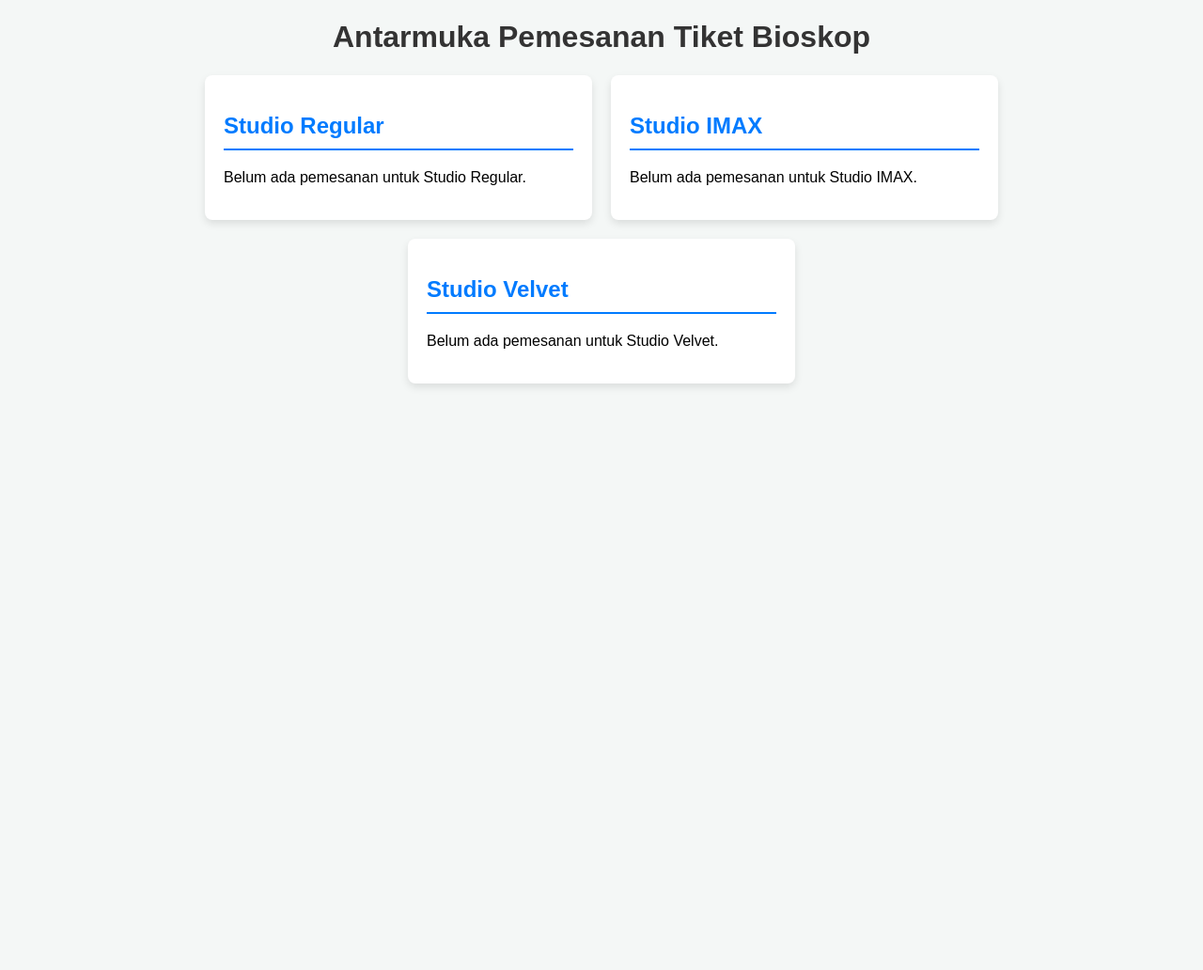
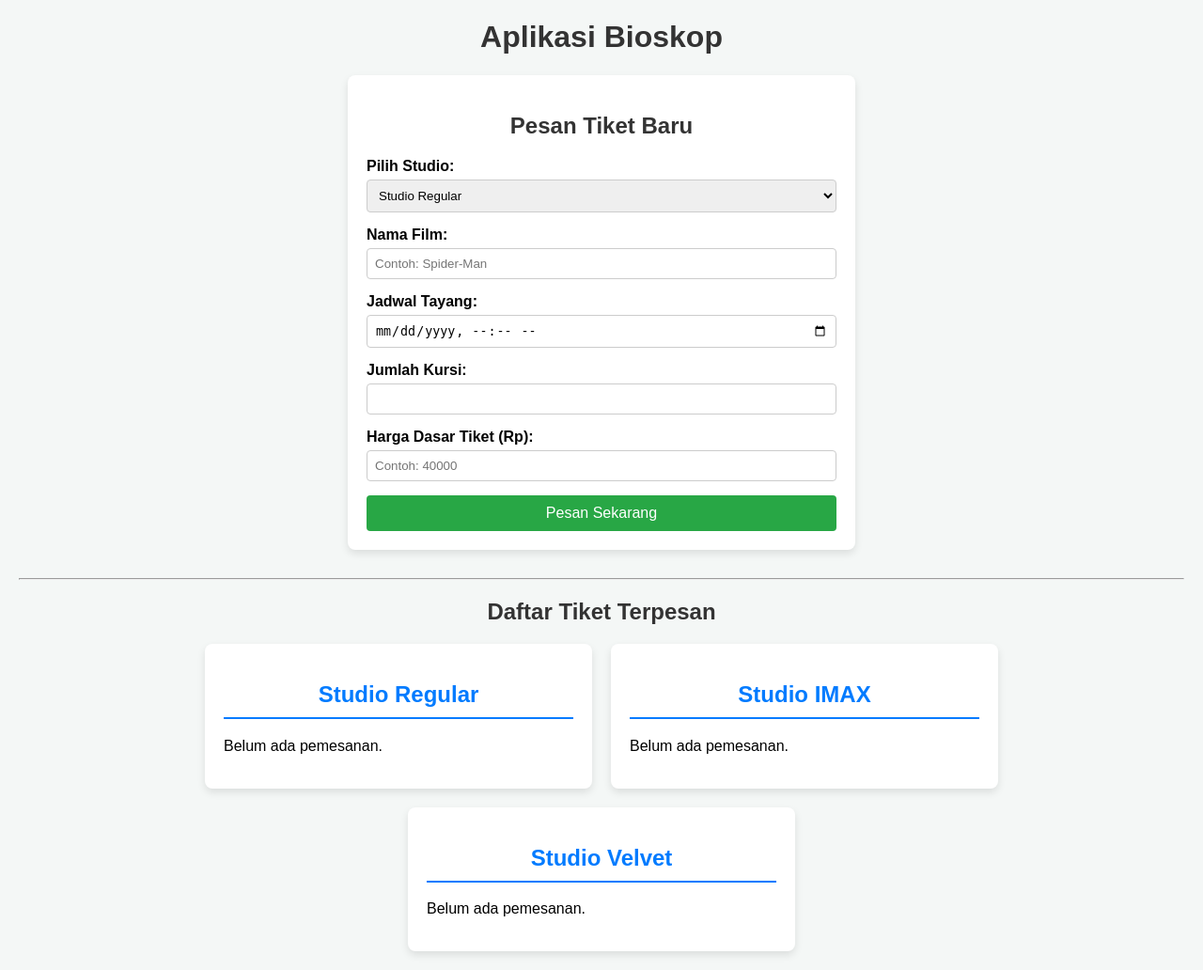
Before and after one commit to jhozyretno/Latihan_PBO_JhozyRetnoSari, a PHP site: page / in a window 1280 px wide. Shown: the whole page at 94% size. Before the commit the page ends 412 px from the top, so only its background shows below. Run offline with PHP 8.4, Linux system fonts and the light colour scheme; data comes from the database, SQL or seed files in the repository.

Commit message:
[Tahap 6] Pembuatan Komponen Antarmuka

```diff
--- a/index.php
+++ b/index.php
@@ -1,9 +1,35 @@
 <?php
-// Memanggil koneksi dan semua class
+// Memanggil koneksi database
 require_once 'koneksi/database.php';
+
+// Memanggil class tiket
 require_once 'tiket_regular.php';
 require_once 'tiket_IMAX.php';
 require_once 'tiket_Velvet.php';
+
+// ==========================================
+// LOGIKA UNTUK MENYIMPAN PESANAN BARU (INSERT)
+// ==========================================
+if (isset($_POST['pesan_tiket'])) {
+    $tipe_studio = $_POST['tipe_studio']; // Akan berisi REG, IMX, atau VLV
+    $nama_film = $_POST['nama_film'];
+    $jadwal_tayang = $_POST['jadwal_tayang'];
+    $jumlah_kursi = $_POST['jumlah_kursi'];
+    $harga_dasar = $_POST['harga_dasar'];
+
+    // Membuat ID Tiket otomatis berdasarkan tipe studio + angka acak
+    $id_tiket = $tipe_studio . "-" . rand(100, 999);
+
+    // Query untuk menyimpan ke database
+    $queryInsert = "INSERT INTO tabel_tiket (id_tiket, nama_film, jadwal_tayang, jumlah_kursi, harga_dasar_tiket)
+                    VALUES ('$id_tiket', '$nama_film', '$jadwal_tayang', '$jumlah_kursi', '$harga_dasar')";
+
+    if ($koneksi->query($queryInsert) === TRUE) {
+        echo "<script>alert('Tiket berhasil dipesan!'); window.location.href='index.php';</script>";
+    } else {
+        echo "Error: " . $queryInsert . "<br>" . $koneksi->error;
+    }
+}
 ?>
 
 <!DOCTYPE html>
@@ -11,12 +37,22 @@ require_once 'tiket_Velvet.php';
 <head>
     <meta charset="UTF-8">
     <meta name="viewport" content="width=device-width, initial-scale=1.0">
-    <title>Daftar Pemesanan Tiket Bioskop</title>
+    <title>Pemesanan Tiket Bioskop</title>
     <style>
         body { font-family: Arial, sans-serif; background-color: #f4f7f6; margin: 20px; }
-        h1 { text-align: center; color: #333; }
+        h1, h2 { text-align: center; color: #333; }
+
+        /* Form Styling */
+        .form-container { background: white; max-width: 500px; margin: 0 auto 30px auto; padding: 20px; border-radius: 8px; box-shadow: 0 4px 8px rgba(0,0,0,0.1); }
+        .form-group { margin-bottom: 15px; }
+        .form-group label { display: block; font-weight: bold; margin-bottom: 5px; }
+        .form-group input, .form-group select { width: 100%; padding: 8px; box-sizing: border-box; border: 1px solid #ccc; border-radius: 4px; }
+        .btn-submit { background-color: #28a745; color: white; border: none; padding: 10px 15px; width: 100%; font-size: 16px; border-radius: 4px; cursor: pointer; }
+        .btn-submit:hover { background-color: #218838; }
+
+        /* Card Styling (dari kode sebelumnya) */
         .container { display: flex; flex-wrap: wrap; gap: 20px; justify-content: center; }
-        .kategori { background: white; border-radius: 8px; box-shadow: 0 4px 8px rgba(0,0,0,0.1); width: 30%; padding: 20px; }
+        .kategori { background: white; border-radius: 8px; box-shadow: 0 4px 8px rgba(0,0,0,0.1); width: 30%; padding: 20px; min-width: 250px; }
         .kategori h2 { border-bottom: 2px solid #007BFF; padding-bottom: 10px; color: #007BFF; }
         .tiket-card { border: 1px solid #ddd; padding: 15px; margin-bottom: 15px; border-radius: 5px; background-color: #fafafa; }
         .harga { font-size: 18px; color: #28a745; margin-top: 10px; }
@@ -25,39 +61,62 @@ require_once 'tiket_Velvet.php';
 </head>
 <body>
 
-    <h1>Antarmuka Pemesanan Tiket Bioskop</h1>
+    <h1>Aplikasi Bioskop</h1>
+
+    <div class="form-container">
+        <h2>Pesan Tiket Baru</h2>
+        <form method="POST" action="">
+            <div class="form-group">
+                <label>Pilih Studio:</label>
+                <select name="tipe_studio" required>
+                    <option value="REG">Studio Regular</option>
+                    <option value="IMX">Studio IMAX</option>
+                    <option value="VLV">Studio Velvet</option>
+                </select>
+            </div>
+            <div class="form-group">
+                <label>Nama Film:</label>
+                <input type="text" name="nama_film" required placeholder="Contoh: Spider-Man">
+            </div>
+            <div class="form-group">
+                <label>Jadwal Tayang:</label>
+                <input type="datetime-local" name="jadwal_tayang" required>
+            </div>
+            <div class="form-group">
+                <label>Jumlah Kursi:</label>
+                <input type="number" name="jumlah_kursi" min="1" required>
+            </div>
+            <div class="form-group">
+                <label>Harga Dasar Tiket (Rp):</label>
+                <input type="number" name="harga_dasar" required placeholder="Contoh: 40000">
+            </div>
+            <button type="submit" name="pesan_tiket" class="btn-submit">Pesan Sekarang</button>
+        </form>
+    </div>
+
+    <hr>
+    <h2>Daftar Tiket Terpesan</h2>
     <div class="container">
 
         <div class="kategori">
             <h2>Studio Regular</h2>
             <?php
-            // Query mengambil semua tiket Regular (awalan REG) tanpa JOIN
             $queryRegular = "SELECT * FROM tabel_tiket WHERE id_tiket LIKE 'REG%'";
             $resultRegular = $koneksi->query($queryRegular);
 
             if ($resultRegular->num_rows > 0) {
                 while($row = $resultRegular->fetch_assoc()) {
-                    // Instansiasi objek
                     $tiketReg = new TiketRegular($row['id_tiket'], $row['nama_film'], $row['jadwal_tayang'], $row['jumlah_kursi'], $row['harga_dasar_tiket'], "Dolby Digital", "Baris Tengah");
 
                     echo "<div class='tiket-card'>";
                     echo "<strong>ID Tiket:</strong> " . $tiketReg->getIdTiket() . "<br>";
                     echo "<strong>Film:</strong> " . $tiketReg->getNamaFilm() . "<br>";
-                    echo "<strong>Jadwal:</strong> " . $tiketReg->getJadwalTayang() . "<br>";
-                    echo "<strong>Jumlah Kursi:</strong> " . $tiketReg->getJumlahKursi() . "<br>";
-
-                    echo "<div class='fasilitas'>";
-                    // Pemanggilan metode polimorfik untuk fasilitas
-                    $tiketReg->tampilkanInfoFasilitas();
-                    echo "</div>";
-
-                    // Pemanggilan metode polimorfik untuk total harga
+                    echo "<strong>Kursi:</strong> " . $tiketReg->getJumlahKursi() . "<br>";
+                    echo "<div class='fasilitas'>"; $tiketReg->tampilkanInfoFasilitas(); echo "</div>";
                     echo "<div class='harga'><b>Total: Rp " . number_format($tiketReg->hitungTotalHarga(), 0, ',', '.') . "</b></div>";
                     echo "</div>";
                 }
-            } else {
-                echo "<p>Belum ada pemesanan untuk Studio Regular.</p>";
-            }
+            } else { echo "<p>Belum ada pemesanan.</p>"; }
             ?>
         </div>
 
@@ -74,19 +133,12 @@ require_once 'tiket_Velvet.php';
                     echo "<div class='tiket-card'>";
                     echo "<strong>ID Tiket:</strong> " . $tiketIMX->getIdTiket() . "<br>";
                     echo "<strong>Film:</strong> " . $tiketIMX->getNamaFilm() . "<br>";
-                    echo "<strong>Jadwal:</strong> " . $tiketIMX->getJadwalTayang() . "<br>";
-                    echo "<strong>Jumlah Kursi:</strong> " . $tiketIMX->getJumlahKursi() . "<br>";
-
-                    echo "<div class='fasilitas'>";
-                    $tiketIMX->tampilkanInfoFasilitas();
-                    echo "</div>";
-
+                    echo "<strong>Kursi:</strong> " . $tiketIMX->getJumlahKursi() . "<br>";
+                    echo "<div class='fasilitas'>"; $tiketIMX->tampilkanInfoFasilitas(); echo "</div>";
                     echo "<div class='harga'><b>Total: Rp " . number_format($tiketIMX->hitungTotalHarga(), 0, ',', '.') . "</b></div>";
                     echo "</div>";
                 }
-            } else {
-                echo "<p>Belum ada pemesanan untuk Studio IMAX.</p>";
-            }
+            } else { echo "<p>Belum ada pemesanan.</p>"; }
             ?>
         </div>
 
@@ -103,19 +155,12 @@ require_once 'tiket_Velvet.php';
                     echo "<div class='tiket-card'>";
                     echo "<strong>ID Tiket:</strong> " . $tiketVlv->getIdTiket() . "<br>";
                     echo "<strong>Film:</strong> " . $tiketVlv->getNamaFilm() . "<br>";
-                    echo "<strong>Jadwal:</strong> " . $tiketVlv->getJadwalTayang() . "<br>";
-                    echo "<strong>Jumlah Kursi:</strong> " . $tiketVlv->getJumlahKursi() . "<br>";
-
-                    echo "<div class='fasilitas'>";
-                    $tiketVlv->tampilkanInfoFasilitas();
-                    echo "</div>";
-
+                    echo "<strong>Kursi:</strong> " . $tiketVlv->getJumlahKursi() . "<br>";
+                    echo "<div class='fasilitas'>"; $tiketVlv->tampilkanInfoFasilitas(); echo "</div>";
                     echo "<div class='harga'><b>Total: Rp " . number_format($tiketVlv->hitungTotalHarga(), 0, ',', '.') . "</b></div>";
                     echo "</div>";
                 }
-            } else {
-                echo "<p>Belum ada pemesanan untuk Studio Velvet.</p>";
-            }
+            } else { echo "<p>Belum ada pemesanan.</p>"; }
             ?>
         </div>
 
@@ -125,6 +170,5 @@ require_once 'tiket_Velvet.php';
 </html>
 
 <?php
-// Tutup koneksi database di paling akhir
 $koneksi->close();
 ?>
```
